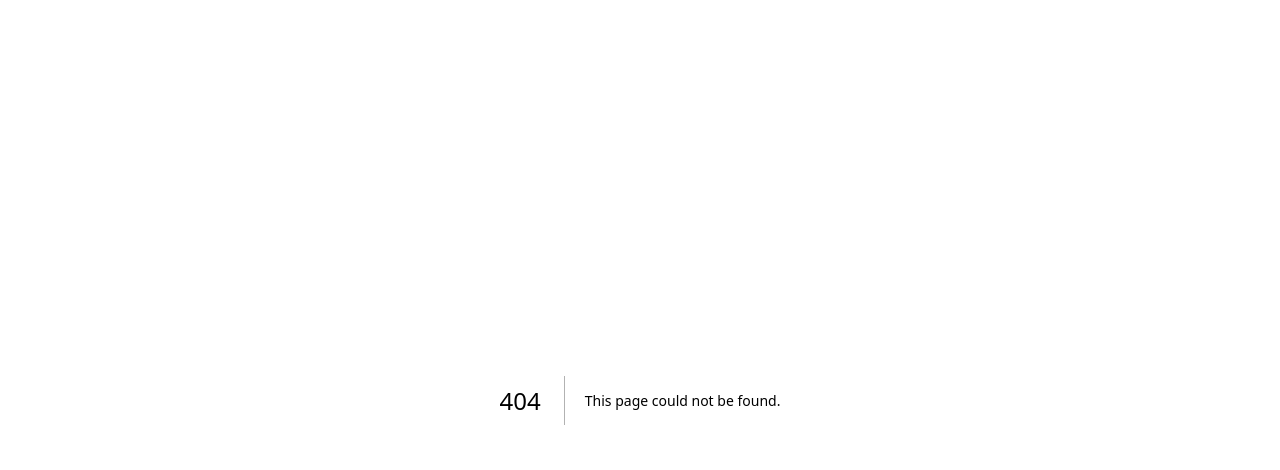
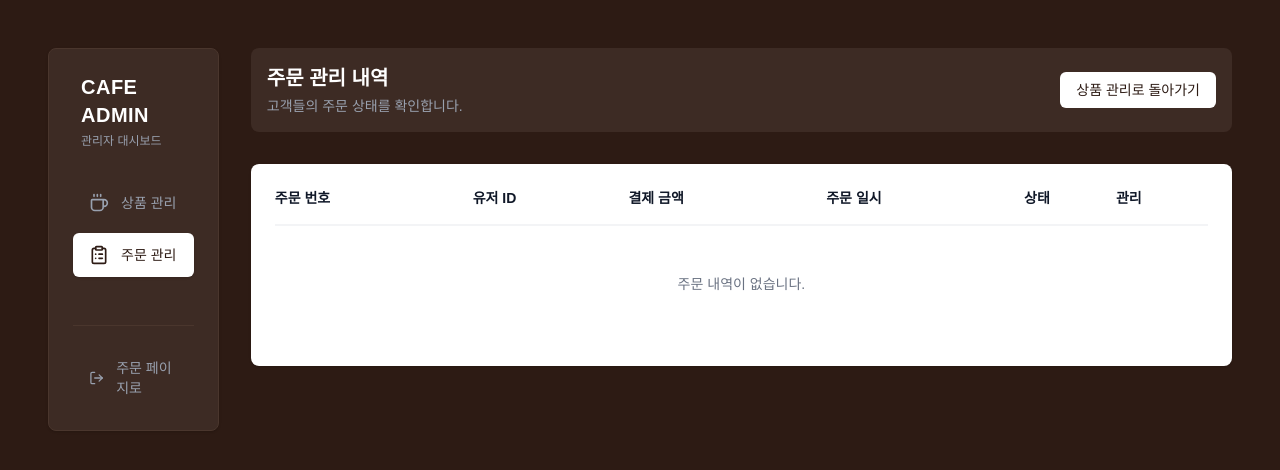
Before and after one commit to prgrms-be-devcourse/NBE9-11-1-Team04-Front, a Next.js app: page /admin/orders in a window 1280 px wide. Before the commit this address had no page. Shown: the top 470 px of the page. Built offline with nearby package versions, Linux system fonts and the light colour scheme.

Commit message:
feat:#15 관리자 주문 관리 페이지, 관리자 사이드 바 컴포넌트 작성

```diff
--- /dev/null
+++ b/src/app/admin/orders/page.tsx
@@ -0,0 +1,39 @@
+'use client';
+
+import React from 'react';
+import AdminOrderTable from '@/components/AdminOrderTable';
+import { OrderDto } from '@/types/order';
+import Link from 'next/link';
+import AdminNav from '@/components/AdminNav';
+
+
+export default function AdminOrdersPage() {
+  return (
+    // 기존 admin/page.tsx와 동일한 다크 브라운 톤 배경 및 레이아웃
+    <main className="min-h-screen bg-[#2D1B14] p-6 md:p-12 flex justify-center gap-8">
+      <AdminNav />
+      <div className="max-w-7xl w-full space-y-8">
+
+
+        {/* 상단 헤더 및 네비게이션 영역 */}
+        <div className="flex items-center justify-between bg-[#3D2B24] p-4 rounded-lg">
+          <div>
+            <h1 className="text-xl font-bold text-white">주문 관리 내역</h1>
+            <p className="text-sm text-gray-400 mt-1">고객들의 주문 상태를 확인합니다.</p>
+          </div>
+          <Link
+            href="/admin"
+            className="px-4 py-2 bg-white text-[#2D1B14] text-sm font-medium rounded-md hover:bg-gray-100 transition-colors"
+          >
+            상품 관리로 돌아가기
+          </Link>
+        </div>
+
+        {/* 주문 테이블 컴포넌트 */}
+        <AdminOrderTable orders={[]} />
+
+      </div>
+
+    </main>
+  );
+}
--- /dev/null
+++ b/src/components/AdminNav.tsx
@@ -0,0 +1,57 @@
+'use client';
+
+import Link from 'next/link';
+import { usePathname } from 'next/navigation';
+import { Coffee, ClipboardList, LogOut } from 'lucide-react';
+
+export default function AdminNav() {
+  // 현재 접속 중인 URL 경로를 가져옵니다.
+  const pathname = usePathname();
+
+  const navItems = [
+    { name: '상품 관리', href: '/admin', icon: Coffee },
+    { name: '주문 관리', href: '/admin/orders', icon: ClipboardList },
+  ];
+
+  return (
+    <div className="bg-[#3D2B24] rounded-lg p-6 shadow-sm h-fit sticky top-8 border border-[#4A362D]">
+      {/* 로고 / 타이틀 영역 */}
+      <div className="mb-8 px-2">
+        <h2 className="text-xl font-bold text-white tracking-wide">CAFE ADMIN</h2>
+        <p className="text-xs text-gray-400 mt-1">관리자 대시보드</p>
+      </div>
+
+      {/* 네비게이션 메뉴 영역 */}
+      <nav className="space-y-2">
+        {navItems.map((item) => {
+          // 현재 URL과 메뉴의 href가 일치하면 활성화(isActive) 상태로 만듭니다.
+          const isActive = pathname === item.href;
+          const Icon = item.icon;
+
+          return (
+            <Link
+              key={item.name}
+              href={item.href}
+              className={`flex items-center gap-3 px-4 py-3 rounded-md transition-all text-sm font-medium ${
+                isActive
+                  ? 'bg-white text-[#2D1B14] shadow-sm font-bold' // 선택된 메뉴: 흰색 배경
+                  : 'text-gray-400 hover:bg-[#4A362D] hover:text-white' // 기본 메뉴: 투명 배경
+              }`}
+            >
+              <Icon className="w-5 h-5" />
+              {item.name}
+            </Link>
+          );
+        })}
+      </nav>
+
+      {/* 하단 유틸 영역 (로그아웃 등) */}
+      <div className="mt-12 pt-6 border-t border-[#4A362D]">
+        <button className="flex items-center gap-3 px-4 py-2 text-sm font-medium text-gray-400 hover:text-white transition-all w-full text-left rounded-md hover:bg-[#4A362D]">
+          <LogOut className="w-5 h-5" />
+          주문 페이지로
+        </button>
+      </div>
+    </div>
+  );
+}
--- /dev/null
+++ b/src/components/AdminOrderTable.tsx
@@ -0,0 +1,68 @@
+'use client';
+
+import React from 'react';
+import { OrderDto } from '@/types/order';
+
+interface AdminOrderTableProps {
+  orders: OrderDto[];
+}
+
+export default function AdminOrderTable({ orders }: AdminOrderTableProps) {
+  return (
+    // 기존 ProductCard와 동일한 화이트 카드 스타일
+    <div className="bg-white rounded-lg p-6 shadow-sm h-fit">
+      <div className="overflow-x-auto">
+        <table className="w-full text-left border-collapse">
+          <thead>
+            <tr className="border-b-2 border-gray-100">
+              <th className="pb-4 font-semibold text-gray-900 text-sm">주문 번호</th>
+              <th className="pb-4 font-semibold text-gray-900 text-sm">유저 ID</th>
+              <th className="pb-4 font-semibold text-gray-900 text-sm">결제 금액</th>
+              <th className="pb-4 font-semibold text-gray-900 text-sm">주문 일시</th>
+              <th className="pb-4 font-semibold text-gray-900 text-sm">상태</th>
+              <th className="pb-4 font-semibold text-gray-900 text-sm">관리</th>
+            </tr>
+          </thead>
+          <tbody className="text-sm">
+            {orders.length === 0 ? (
+              <tr>
+                <td colSpan={6} className="py-12 text-center text-gray-500">
+                  주문 내역이 없습니다.
+                </td>
+              </tr>
+            ) : (
+              orders.map((order) => (
+                <tr key={order.id} className="border-b border-gray-100 hover:bg-gray-50 transition-colors">
+                  <td className="py-4 font-medium text-gray-900">#{order.id}</td>
+                  <td className="py-4 text-gray-600">{order.userId}</td>
+                  <td className="py-4 font-bold text-gray-900">{order.totalPrice.toLocaleString()}원</td>
+                  <td className="py-4 text-gray-500 text-xs">
+                    {new Date(order.ordered_at).toLocaleString('ko-KR', {
+                      year: 'numeric', month: '2-digit', day: '2-digit',
+                      hour: '2-digit', minute: '2-digit'
+                    })}
+                  </td>
+                  <td className="py-4">
+                    <span className={`px-2.5 py-1 rounded-md text-xs font-bold ${
+                      order.status === 'PENDING' ? 'bg-yellow-100 text-yellow-700' :
+                      order.status === 'SHIPPED' ? 'bg-[#2D1B14] text-white' : // 카페 테마 강조색
+                      order.status === 'CANCELLED' ? 'bg-red-100 text-red-700' :
+                      'bg-gray-100 text-gray-800'
+                    }`}>
+                      {order.status}
+                    </span>
+                  </td>
+                  <td className="py-4">
+                    <button className="text-sm text-gray-500 hover:text-gray-900 font-medium transition-colors underline underline-offset-2">
+                      상세보기
+                    </button>
+                  </td>
+                </tr>
+              ))
+            )}
+          </tbody>
+        </table>
+      </div>
+    </div>
+  );
+}
```
Also changed, not shown: src/types/order.ts (added).
